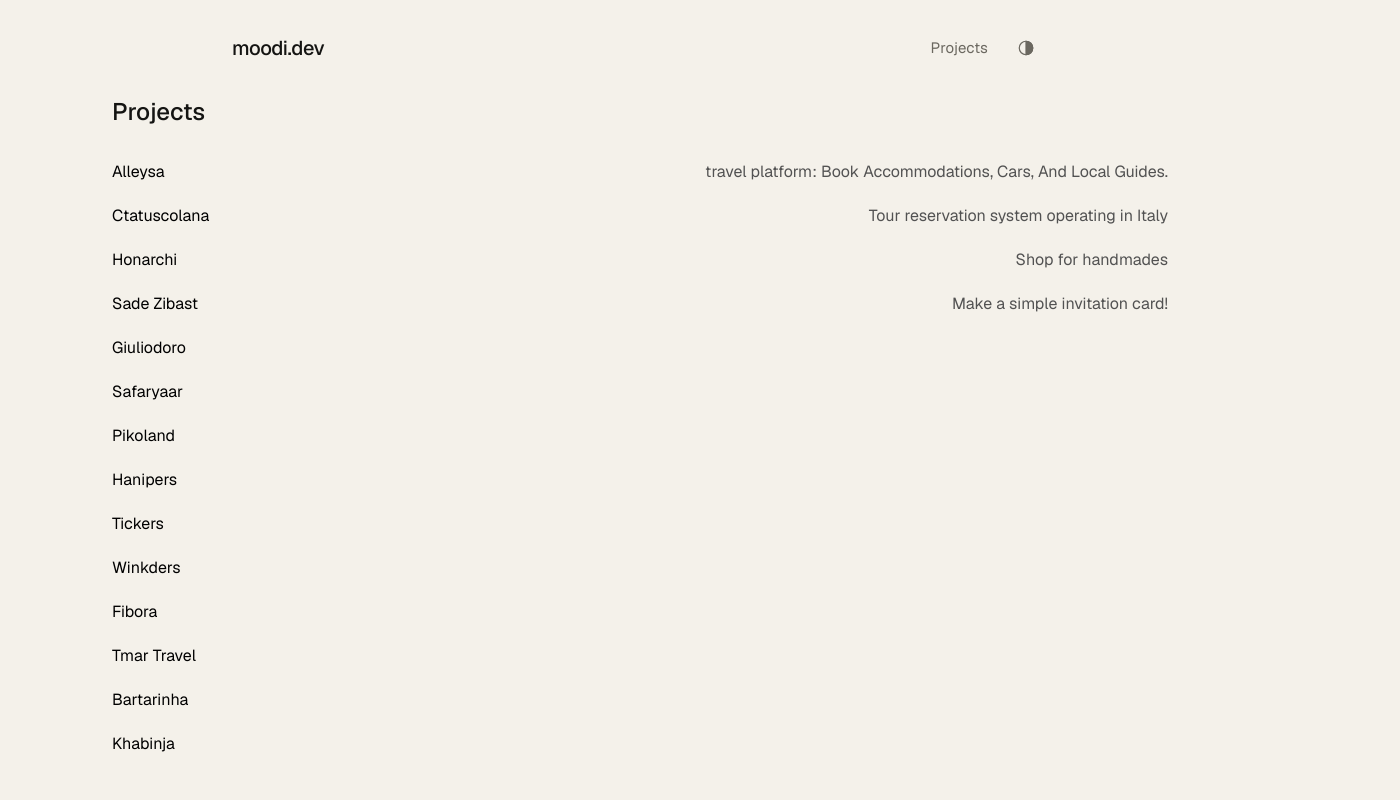
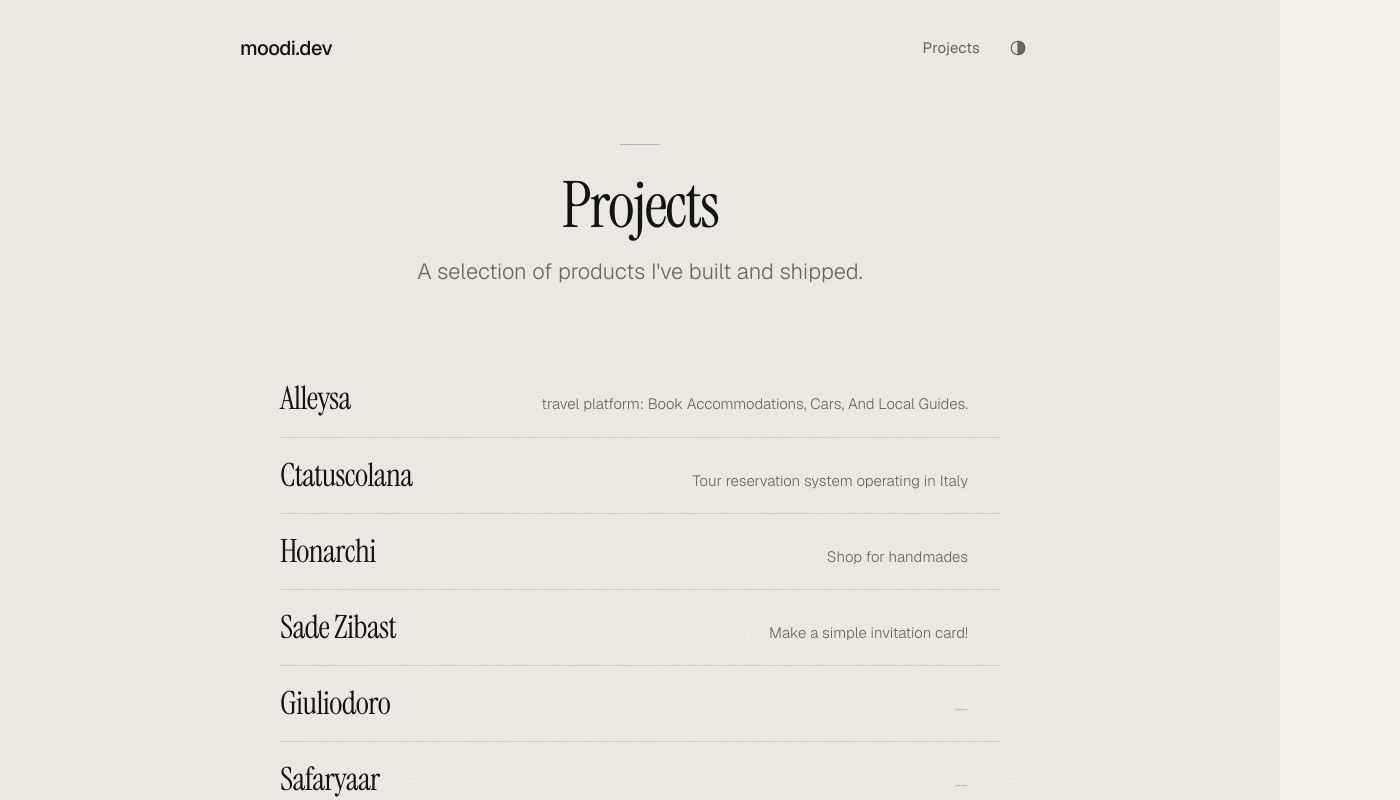
Before and after one commit to ehsanmoodi/moodi.dev, a Next.js app: page /projects in a window 1280 px wide. Shown: the top 800 px of the page, 1400 px wide, since content can reach past the window. Built offline with nearby package versions, Linux system fonts and the light colour scheme.

Commit message:
update project page

```diff
--- a/app/global.css
+++ b/app/global.css
@@ -471,6 +471,195 @@ footer.home-c-footer {
   }
 }
 
+/* ---------------------------------------------------------------------------
+   Projects — "Option C" design language
+--------------------------------------------------------------------------- */
+
+.projects-c {
+  position: relative;
+  flex: 1;
+  margin: 0 -24px;
+  padding: 0 24px;
+  overflow: hidden;
+}
+
+@media (min-width: 768px) {
+  .projects-c {
+    margin: 0 -120px;
+    padding: 0 120px;
+  }
+}
+
+main:has(.projects-c) {
+  padding-left: 0;
+  padding-right: 0;
+  max-width: none;
+}
+
+main:has(.projects-c) > nav,
+main:has(.projects-c) > footer {
+  margin: 0 auto;
+  width: 100%;
+  max-width: 1440px;
+  padding-left: 24px;
+  padding-right: 24px;
+  box-sizing: border-box;
+}
+
+@media (min-width: 768px) {
+  main:has(.projects-c) > nav,
+  main:has(.projects-c) > footer {
+    padding-left: 120px;
+    padding-right: 120px;
+  }
+}
+
+.projects-c-content {
+  position: relative;
+  z-index: 1;
+  margin: 0 auto;
+  width: 100%;
+  max-width: 1440px;
+  box-sizing: border-box;
+  padding: 24px 24px 64px;
+}
+
+@media (min-width: 768px) {
+  .projects-c-content {
+    padding: 48px 120px 96px;
+  }
+}
+
+.projects-c-header {
+  display: flex;
+  flex-direction: column;
+  align-items: center;
+  text-align: center;
+  margin-bottom: 48px;
+  animation: rise 1.1s cubic-bezier(0.2, 0.7, 0.2, 1) both;
+}
+
+@media (min-width: 768px) {
+  .projects-c-header {
+    margin-bottom: 72px;
+  }
+}
+
+.projects-c-divider {
+  width: 40px;
+  height: 1px;
+  background: rgba(20, 20, 18, 0.24);
+  animation: rise 1.1s 0.1s cubic-bezier(0.2, 0.7, 0.2, 1) both;
+}
+
+.dark .projects-c-divider {
+  background: rgba(255, 248, 235, 0.24);
+}
+
+.projects-c-title {
+  margin: 28px 0 0;
+  font-family: "Instrument Serif", Georgia, "Times New Roman", serif;
+  font-weight: 400;
+  font-size: clamp(2.75rem, 7vw, 4rem);
+  line-height: 1.02;
+  letter-spacing: -0.028em;
+  color: inherit;
+  animation: rise 1.1s 0.15s cubic-bezier(0.2, 0.7, 0.2, 1) both;
+}
+
+.projects-c-sub {
+  margin: 16px 0 0;
+  max-width: 480px;
+  font-size: 16px;
+  font-weight: 300;
+  line-height: 1.6;
+  color: #6b6860;
+  text-wrap: balance;
+  animation: rise 1.1s 0.25s cubic-bezier(0.2, 0.7, 0.2, 1) both;
+}
+
+.dark .projects-c-sub {
+  color: #8f8d86;
+}
+
+@media (min-width: 768px) {
+  .projects-c-sub {
+    font-size: 22px;
+  }
+}
+
+.projects-c-list {
+  list-style: none;
+  margin: 0;
+  padding: 0;
+  max-width: 720px;
+  margin-left: auto;
+  margin-right: auto;
+  animation: rise 1.1s 0.35s cubic-bezier(0.2, 0.7, 0.2, 1) both;
+}
+
+.projects-c-item {
+  display: flex;
+  align-items: baseline;
+  gap: 16px;
+  padding: 20px 0;
+  border-bottom: 1px solid rgba(20, 20, 18, 0.12);
+  text-decoration: none;
+  color: inherit;
+  transition: opacity 0.2s ease;
+}
+
+.dark .projects-c-item {
+  border-bottom: 1px solid rgba(255, 248, 235, 0.12);
+}
+
+.projects-c-item:hover {
+  opacity: 0.75;
+}
+
+.projects-c-item-title {
+  font-family: "Instrument Serif", Georgia, "Times New Roman", serif;
+  font-size: clamp(1.5rem, 4vw, 2rem);
+  letter-spacing: -0.02em;
+  line-height: 1.1;
+  white-space: nowrap;
+}
+
+.projects-c-item-desc {
+  flex: 1;
+  font-size: 15px;
+  font-weight: 300;
+  line-height: 1.5;
+  color: #6b6860;
+  text-align: right;
+}
+
+.projects-c-item-desc-empty {
+  opacity: 0.4;
+}
+
+.dark .projects-c-item-desc {
+  color: #8f8d86;
+}
+
+.projects-c-item-arrow {
+  flex: none;
+  align-self: center;
+  color: #6b6860;
+  opacity: 0;
+  transform: translate(-4px, 2px);
+  transition: opacity 0.2s ease, transform 0.2s ease;
+}
+
+.projects-c-item:hover .projects-c-item-arrow {
+  opacity: 1;
+  transform: translate(0, 0);
+}
+
+.dark .projects-c-item-arrow {
+  color: #8f8d86;
+}
+
 .eyebrow {
   color: #737373;
   font-size: 0.7rem;
--- a/app/projects/page.tsx
+++ b/app/projects/page.tsx
@@ -4,30 +4,87 @@ import { projects } from "./project-data";
 
 export const metadata: Metadata = {
   title: "Projects",
-  description: "Nextfolio Projects",
+  description: "Projects by Ehsan Moodi",
 };
 
 export default function Projects() {
   return (
-    <section>
-      <h1 className="mb-8 text-2xl font-medium">Projects</h1>
-      <div>
-        {projects.map((project, index) => (
+    <section className="projects-c">
+      <svg
+        className="home-c-grain"
+        aria-hidden="true"
+        preserveAspectRatio="none"
+      >
+        <defs>
+          <filter id="grain-light">
+            <feTurbulence
+              type="fractalNoise"
+              baseFrequency="0.85"
+              numOctaves="2"
+              stitchTiles="stitch"
+            />
+            <feColorMatrix values="0 0 0 0 0  0 0 0 0 0  0 0 0 0 0  0 0 0 0.12 0" />
+          </filter>
+          <filter id="grain-dark">
+            <feTurbulence
+              type="fractalNoise"
+              baseFrequency="0.85"
+              numOctaves="2"
+              stitchTiles="stitch"
+            />
+            <feColorMatrix values="0 0 0 0 1  0 0 0 0 1  0 0 0 0 1  0 0 0 0.09 0" />
+          </filter>
+        </defs>
+        <rect width="100%" height="100%" />
+      </svg>
+
+      <div className="projects-c-content">
+        <header className="projects-c-header">
+          <div className="projects-c-divider" aria-hidden="true" />
+          <h1 className="projects-c-title">Projects</h1>
+          <p className="projects-c-sub">
+            A selection of products I&apos;ve built and shipped.
+          </p>
+        </header>
+
+        <ul className="projects-c-list">
+          {projects.map((project) => (
+            <li key={project.url}>
               <Link
-            key={index}
                 href={project.url}
-            className="flex flex-col space-y-1 mb-5 transition-opacity duration-200 hover:opacity-80"
+                className="projects-c-item"
                 target="_blank"
                 rel="noopener noreferrer"
               >
-            <div className="w-full flex flex-col sm:flex-row justify-between items-start sm:items-center space-y-1 sm:space-y-0 sm:space-x-2">
-              <h2 className="text-black dark:text-white">{project.title}</h2>
-              <p className="text-neutral-600 dark:text-neutral-400">
+                <span className="projects-c-item-title">{project.title}</span>
+                {project.description ? (
+                  <span className="projects-c-item-desc">
                     {project.description}
-              </p>
-            </div>
+                  </span>
+                ) : (
+                  <span className="projects-c-item-desc projects-c-item-desc-empty">
+                    —
+                  </span>
+                )}
+                <svg
+                  className="projects-c-item-arrow"
+                  width="16"
+                  height="16"
+                  viewBox="0 0 24 24"
+                  fill="none"
+                  stroke="currentColor"
+                  strokeWidth="1.6"
+                  strokeLinecap="round"
+                  strokeLinejoin="round"
+                  aria-hidden="true"
+                >
+                  <path d="M7 17 17 7" />
+                  <path d="M8 7h9v9" />
+                </svg>
               </Link>
+            </li>
           ))}
+        </ul>
       </div>
     </section>
   );
```
Lines whose indentation alone changed are shown as unchanged.
